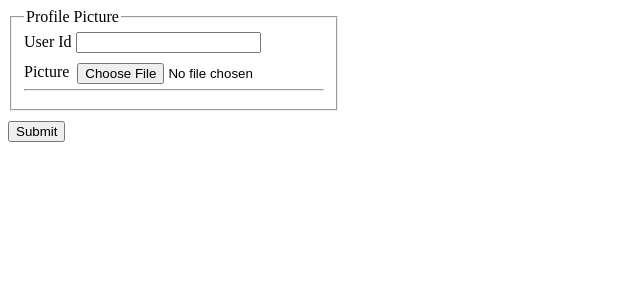
After one commit to MasterS007/Summer_WebTech_2020, a PHP site: page /profile.html in a window 1280 px wide. The commit adds this page. Shown: the top 300 px of the page, without its empty margins (0-640 px from the left). Run offline with PHP 8.4, Linux system fonts and the light colour scheme.

Commit message:
Profile validated

```diff
--- /dev/null
+++ b/HTML-PHP_TASK_03/profile.html
@@ -0,0 +1,26 @@
+<!DOCTYPE html>
+<html lang="en">
+<head>
+    <meta charset="UTF-8">
+    <meta name="viewport" content="width=device-width, initial-scale=1.0">
+    <title>Gender Validation</title>
+</head>
+<body>
+    <form action="registration.php" method="POST">
+
+        <fieldset style="width: 300px;">
+         <legend>Profile Picture</legend>
+        User Id <input type="number" name="userId" style="margin-bottom: 10px;"><br>
+
+        Picture<input type="file"  name ="fileName" style="margin-left:8px; position: absolute;" >
+
+        <hr>
+    </fieldset>
+
+        <input type="submit" name="" value="Submit" style="margin-top: 10px;">
+
+    </form>
+
+
+</body>
+</html>
```
Also changed, not shown: HTML-PHP_TASK_03/registration.php (+18 -1 lines).
